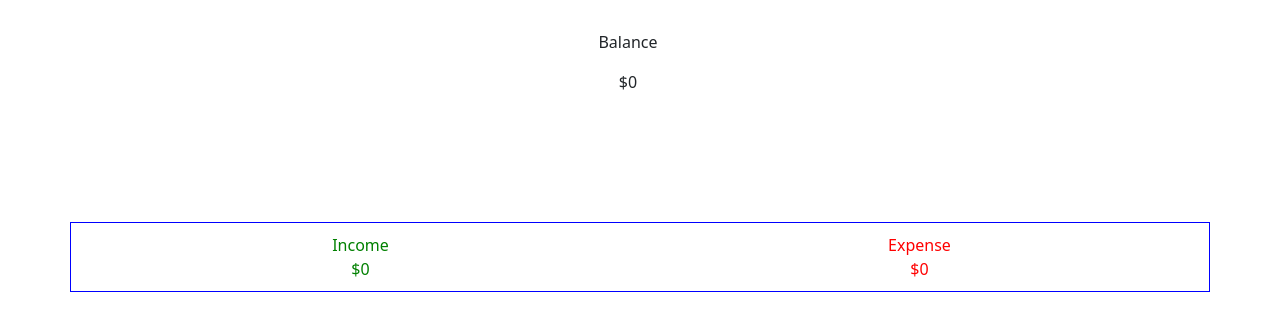
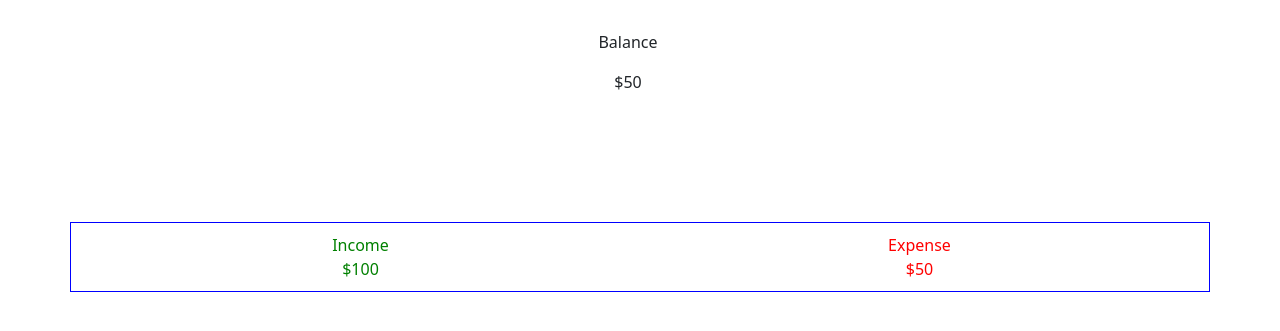
Before and after one commit to CatherineLydia/expense-tracker-react, a React (Create React App) app: page / in a window 1280 px wide. Shown: the part 193-524 px from the top of the page. Built offline with nearby package versions, Linux system fonts and the light colour scheme.

Commit message:
Initial State Setup using useState Hook

```diff
--- a/src/components/BalanceComponent.js
+++ b/src/components/BalanceComponent.js
@@ -1,13 +1,13 @@
 import { Row } from "reactstrap";
 
-const Balance = () => {
+const Balance = (props) => {
     return (
         <>
             <Row>
                 <p>Balance</p>
             </Row>
             <Row>
-                <p>$0</p>
+                <p>${props.incomeAmt - props.expenseAmt}</p>
             </Row>
         </>
     )
--- a/src/components/ExpenseTrackerPage.js
+++ b/src/components/ExpenseTrackerPage.js
@@ -1,18 +1,21 @@
+import { useState } from "react"
 import { Container, Row } from "reactstrap"
 import Balance from "./BalanceComponent"
 import IncomeExpense from "./IncomeExpenseComponent"
 
 const ExpenseTrackerPage = () => {
+    const [incomeAmt, setIncomeAmt] = useState(100);
+    const [expenseAmt, setExpenseAmt] = useState(50);
     return (
         <Container>
             <Row style={{marginTop:"5%"}}>
                 <h1>Expense Tracker</h1>
             </Row>
             <Row style={{marginTop:"10%"}}>
-                <Balance/>
+                <Balance incomeAmt={incomeAmt} expenseAmt={expenseAmt}/>
             </Row>
             <Row>
-                <IncomeExpense/>
+                <IncomeExpense incomeAmt={incomeAmt} expenseAmt={expenseAmt} />
             </Row>
         </Container>
     )
--- a/src/components/IncomeExpenseComponent.js
+++ b/src/components/IncomeExpenseComponent.js
@@ -1,6 +1,6 @@
 import { Row,Col,Container } from "reactstrap";
 
-const IncomeExpense = () => {
+const IncomeExpense = (props) => {
     return (
         <Container>
                 <Row style={{border:"1px solid blue",alignContent:"start",padding:"10px",marginTop:"10%"}}>
@@ -9,7 +9,7 @@ const IncomeExpense = () => {
                             Income
                         </div>
                         <div>
-                            $0
+                            ${props.incomeAmt}
                         </div>
                     </Col>
                     <Col xs="6" style={{ color: "red" }}>
@@ -17,7 +17,7 @@ const IncomeExpense = () => {
                             Expense
                         </div>
                         <div>
-                            $0
+                            ${props.expenseAmt}
                         </div>
                     </Col>
                 </Row>
```
